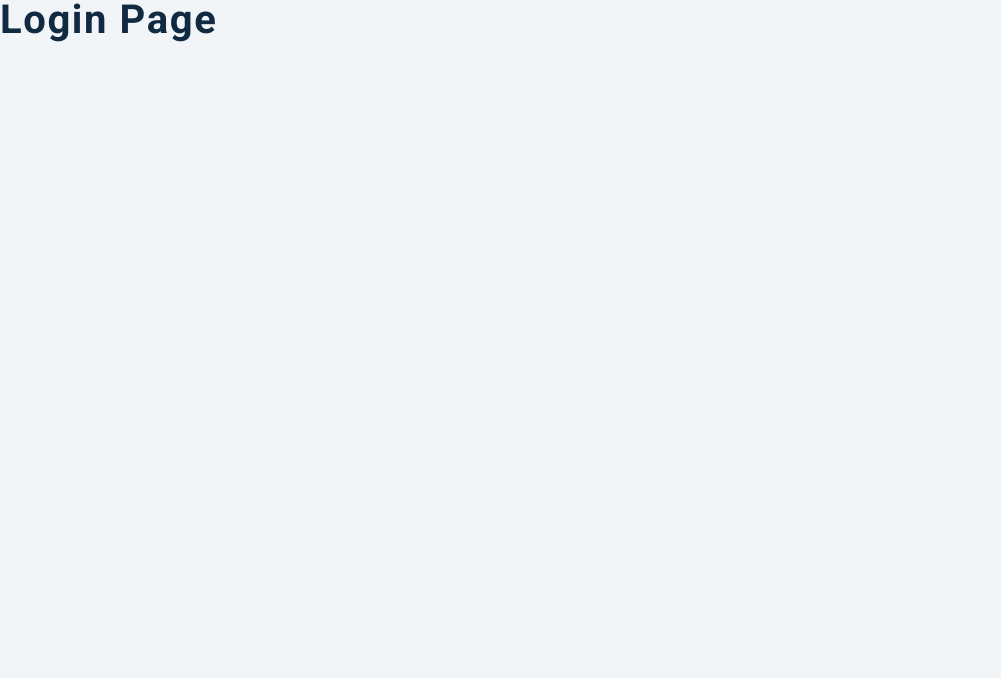
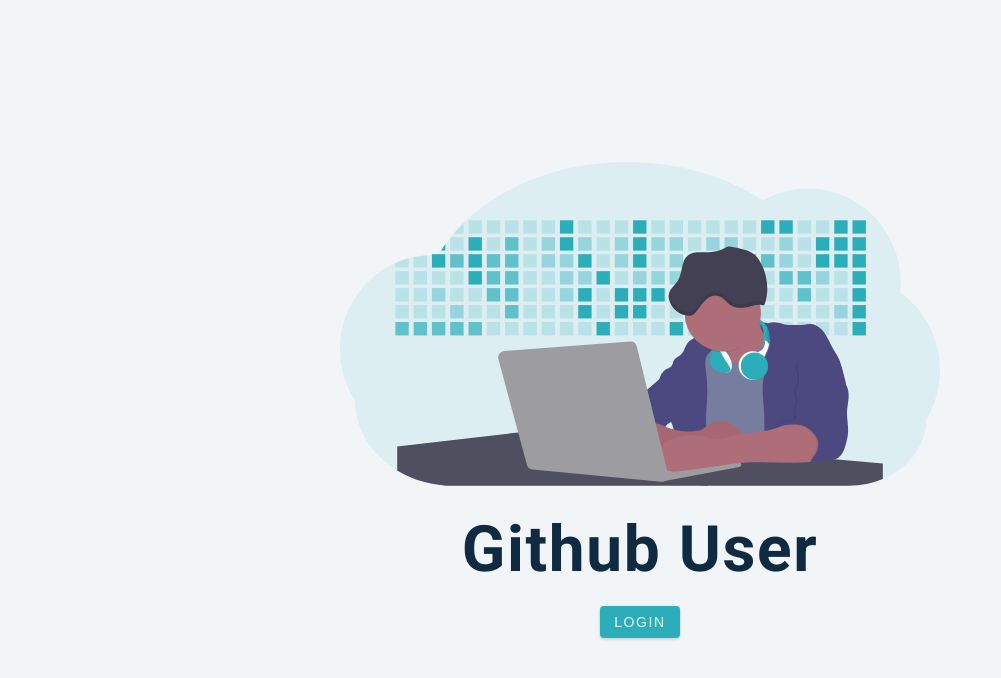
Before and after one commit to nfragiskatos/React-GitHub_Users, a React (Create React App) app: page /React-GitHub_Users/login in a window 1280 px wide. Shown: the top 678 px of the page, without its empty margins (0-1001 px from the left). Built offline with nearby package versions, Linux system fonts and the light colour scheme.

Commit message:
Initial splash screen for the login page

```diff
--- a/src/pages/Login.js
+++ b/src/pages/Login.js
@@ -3,7 +3,15 @@
 import styled from 'styled-components';
 import loginImg from '../images/login-img.svg';
 const Login = () => {
-  return <h2>login page</h2>;
+	return (
+		<Wrapper>
+			<div className="container">
+				<img src={loginImg} alt="github user" />
+				<h1>github user</h1>
+				<button className="btn">login</button>
+			</div>
+		</Wrapper>
+	);
 };
 const Wrapper = styled.section`
 	min-height: 100vh;
```
Lines whose indentation alone changed are shown as unchanged.
